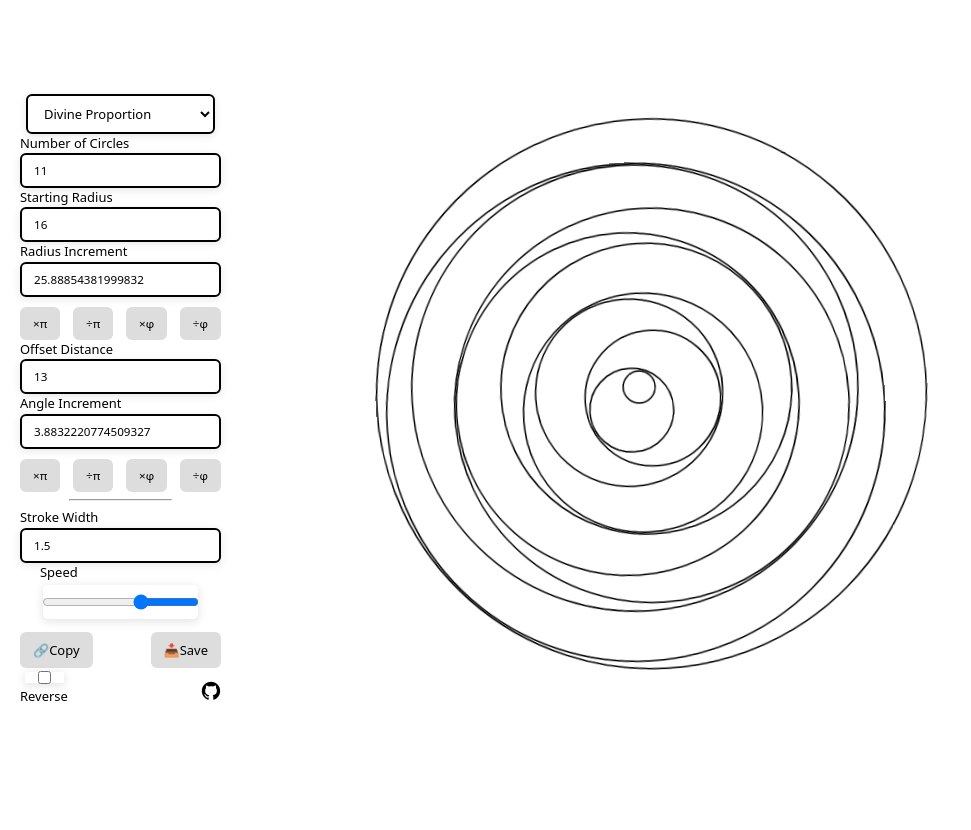
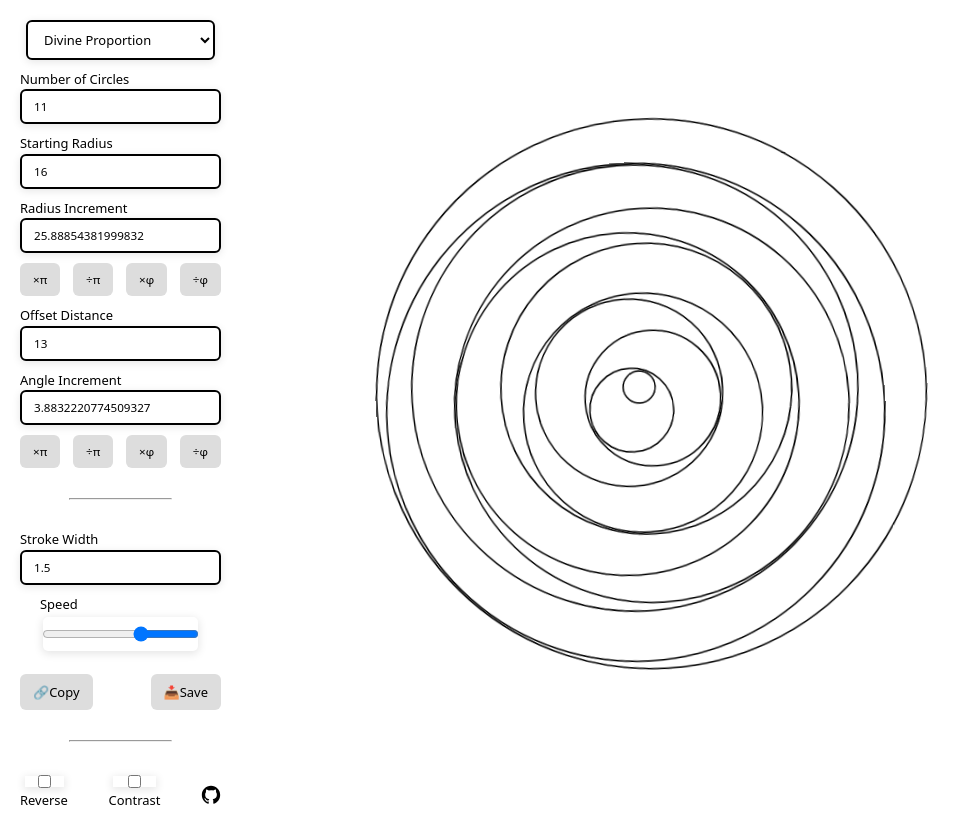
Before and after one commit to josh-frank/rotary-demisphere, a React (Vite) app: page / in a window 1280 px wide. Shown: the whole page, without its empty margins (0-971 px from the left). Before the commit the page ends 800 px from the top, so only its background shows below. Built offline with nearby package versions, Linux system fonts and the light colour scheme.

Commit message:
adding contrast toggle function&button

```diff
--- a/src/App.css
+++ b/src/App.css
@@ -3,7 +3,7 @@ form {
   flex-direction: column;
   align-items: center;
   justify-content: center;
-  gap: 0;
+  gap: 10px;
   position: relative;
   z-index: 1000;
   padding: 20px;
@@ -49,6 +49,11 @@ aside {
   align-items: flex-end;
 }
 
+hr {
+  width: 50%;
+  margin: 20px;
+}
+
 svg {
   position: absolute;
   top: 0;
@@ -58,7 +63,7 @@ svg {
   z-index: -1000;
 }
 
-circle {
+circle.outline {
   fill: none;
   stroke: black;
 }
@@ -112,7 +117,7 @@ circle {
     background: #1a1a1a;
   }
 
-  circle {
+  circle.outline {
     stroke: #e0e0e0;
   }
 
--- a/src/App.jsx
+++ b/src/App.jsx
@@ -74,6 +74,7 @@ function SpiralControls({ currentSpiral, setCurrentSpiral, spiralDisplay, setSpi
   const handleSpiralChange = ({target}) => setCurrentSpiral({...currentSpiral, [target.name]: parseFloat(target.value)});
 
   const handleCopyURL = () =>  navigator.clipboard.writeText(
+    'https://rotarydemisphere.com/' +
     `?circles=${currentSpiral.numberOfCircles}` +
     `&radius=${currentSpiral.startingRadius}` +
     `&increment=${currentSpiral.radiusIncrement}` +
@@ -166,7 +167,7 @@ function SpiralControls({ currentSpiral, setCurrentSpiral, spiralDisplay, setSpi
         <button onClick={() => setCurrentSpiral({...currentSpiral, angleIncrement: currentSpiral.angleIncrement / goldenRatio})}>÷φ</button>
       </aside>
     </label>
-    <hr style={{width: '50%'}} />
+    <hr />
     <label htmlFor="strokeWidth">
       Stroke Width
       <input
@@ -192,7 +193,10 @@ function SpiralControls({ currentSpiral, setCurrentSpiral, spiralDisplay, setSpi
     <aside>
       <button type="button" onClick={handleCopyURL}>🔗Copy</button>
       <button type="button" onClick={handleDownload}>📥Save</button>
+      {/* <button type="button" onClick={() => setSpiralDisplay({...spiralDisplay, flip: { x: !spiralDisplay.x, y: spiralDisplay.y} })}>Flip X</button>
+      <button type="button" onClick={() => setSpiralDisplay({...spiralDisplay, flip: { x: spiralDisplay.x, y: !spiralDisplay.y} })}>Flip Y</button> */}
     </aside>
+    <hr />
     <aside>
       <label htmlFor="reverse">
         <input
@@ -202,6 +206,15 @@ function SpiralControls({ currentSpiral, setCurrentSpiral, spiralDisplay, setSpi
           onChange={() => setSpiralDisplay({...spiralDisplay, reverse: !spiralDisplay.reverse})}
         />
         Reverse
+      </label>
+      <label htmlFor="contrast">
+        <input
+          type="checkbox"
+          name="contrast"
+          checked={spiralDisplay.contrast}
+          onChange={() => setSpiralDisplay({...spiralDisplay, contrast: !spiralDisplay.contrast})}
+        />
+        Contrast
       </label>
       <a href="https://github.com/josh-frank/rotary-demisphere" target="_blank" rel="noopener noreferrer" title="View on GitHub">
         <img src={githubLogo} className='github' alt="GitHub" width="20" height="20" />
@@ -242,9 +255,34 @@ function App() {
 
   const [spiralDisplay, setSpiralDisplay] = useState({
     reverse: false,
+    contrast: false,
     strokeWidth: parseFloat(urlParams.get('stroke')) || 1.5,
     speed: parseFloat(urlParams.get('speed')) || 2000,
+    flip: { x: false, y: false },
   });
+
+  const demisphereCoordinatesToCircles = ({cx, cy, r}, index) => {
+    if (spiralDisplay.contrast) {
+      return <circle
+        key={index}
+        cx={cx}
+        cy={cy}
+        r={r}
+        strokeWidth={spiralDisplay.strokeWidth}
+        fill={index % 2 ? '#000' : '#e0e0e0'}
+        stroke={'none'}
+      />;
+    } else {
+      return <circle
+        className='outline'
+        key={index}
+        cx={cx}
+        cy={cy}
+        r={r}
+        strokeWidth={spiralDisplay.strokeWidth}
+      />;
+    }
+  }
 
   return <>
 
@@ -270,12 +308,11 @@ function App() {
         className={spiralDisplay.reverse ? "reverse" : "forward"}
         style={{
           animationDuration: `${spiralDisplay.speed}ms`,
-          WebkitAnimationDuration: `${spiralDisplay.speed}ms`
+          WebkitAnimationDuration: `${spiralDisplay.speed}ms`,
+          transform: spiralDisplay.flip.x ? 'scaleX(-1)' : spiralDisplay.flip.y ? 'scaleY(-1)' : 'none',
         }}
       >
-        {generateDemisphere(currentSpiral).map(({cx, cy, r}, index) =>
-          <circle key={index} cx={cx} cy={cy} r={r} strokeWidth={spiralDisplay.strokeWidth} />
-        )}
+        {generateDemisphere(currentSpiral).reverse().map(demisphereCoordinatesToCircles)}
       </g>
     </svg>
 
```
